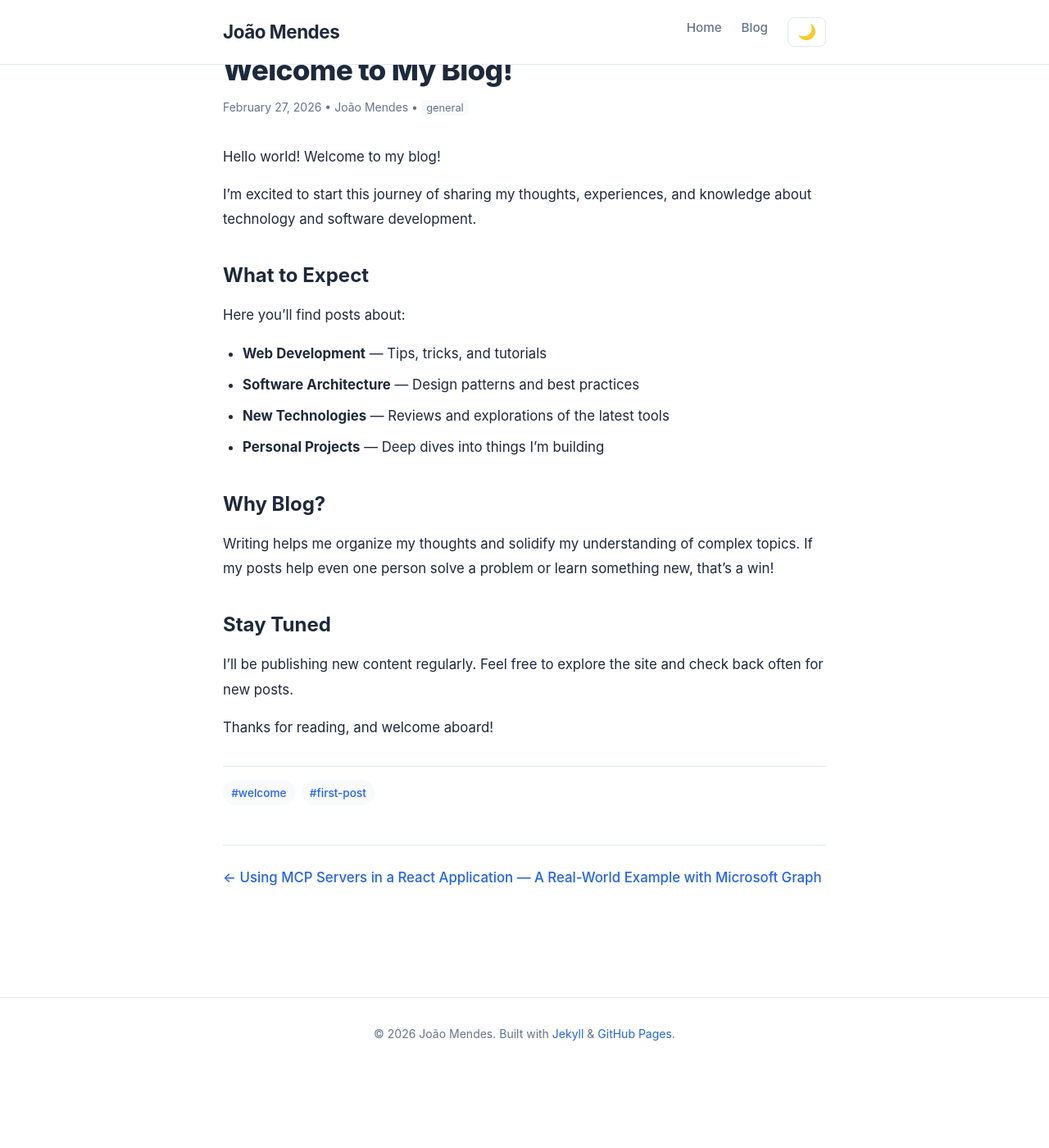
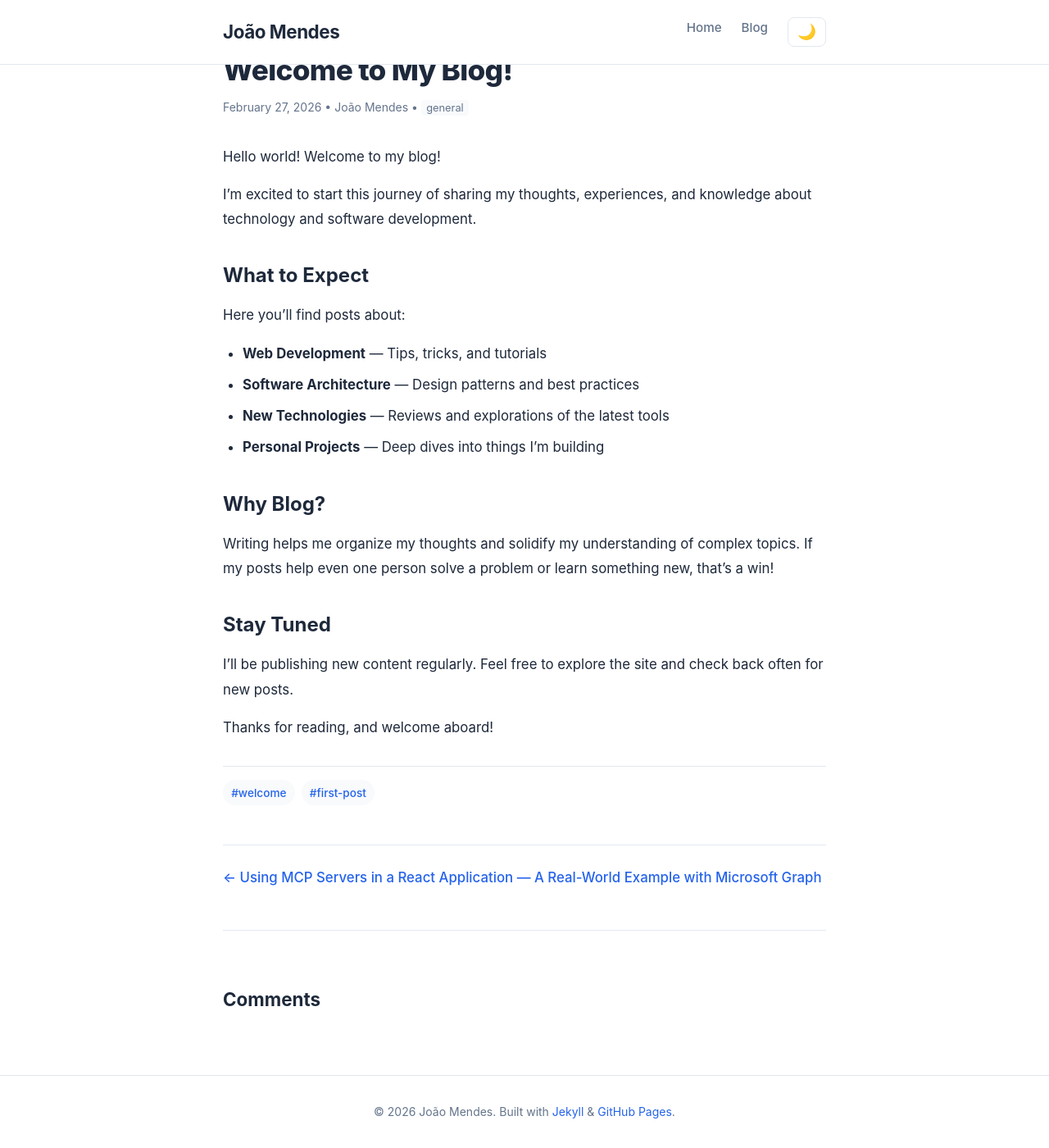
Before and after one commit to joaojmendes/myblog, a Jekyll site: the page built from _posts/2026-02-27-welcome-to-my-blog.md, in a window 1280 px wide and 1400 px high, scrolled down 63 px. Shown: the whole window at 82% size. Built offline with Jekyll 4.4.1, drawn with Linux system fonts in a browser that asks for light colours; comment, search, counter and statistics services are not loaded.

Commit message:
commit chnages

```diff
--- a/_config.yml
+++ b/_config.yml
@@ -15,6 +15,17 @@ author:
   twitter: "joaojmendes"
   github: "joaojmendes"
   linkedin: "joaojosemendes"
+
+# Giscus Comments (powered by GitHub Discussions)
+# Get repo-id and category-id from https://giscus.app
+giscus:
+  repo: "joaojmendes/myblog"
+  repo_id: "R_kgDORau4rQ"
+  category: "General"
+  category_id: "DIC_kwDORau4rc4C4HZh"
+  mapping: "pathname"
+  reactions_enabled: "1"
+  theme: "preferred_color_scheme"
 
 # Google Analytics (GA4)
 # Replace with your Measurement ID (e.g., G-XXXXXXXXXX)
--- a/_layouts/post.html
+++ b/_layouts/post.html
@@ -36,4 +36,26 @@ layout: default
       <a class="next" href="{{ page.next.url | relative_url }}">{{ page.next.title }} &rarr;</a>
     {% endif %}
   </div>
+
+  {% if site.giscus.repo_id != "" %}
+  <div class="post-comments">
+    <h2>Comments</h2>
+    <script src="https://giscus.app/client.js"
+      data-repo="{{ site.giscus.repo }}"
+      data-repo-id="{{ site.giscus.repo_id }}"
+      data-category="{{ site.giscus.category }}"
+      data-category-id="{{ site.giscus.category_id }}"
+      data-mapping="{{ site.giscus.mapping }}"
+      data-strict="0"
+      data-reactions-enabled="{{ site.giscus.reactions_enabled }}"
+      data-emit-metadata="0"
+      data-input-position="top"
+      data-theme="{{ site.giscus.theme }}"
+      data-lang="en"
+      data-loading="lazy"
+      crossorigin="anonymous"
+      async>
+    </script>
+  </div>
+  {% endif %}
 </article>
--- a/assets/css/style.css
+++ b/assets/css/style.css
@@ -680,3 +680,16 @@ body,
     opacity: 0.9;
   }
 }
+
+/* --- Giscus Comments --- */
+.post-comments {
+  margin-top: 3rem;
+  padding-top: 2rem;
+  border-top: 1px solid var(--color-border);
+}
+
+.post-comments h2 {
+  font-size: 1.4rem;
+  margin-bottom: 1.5rem;
+  color: var(--color-text);
+}
```
